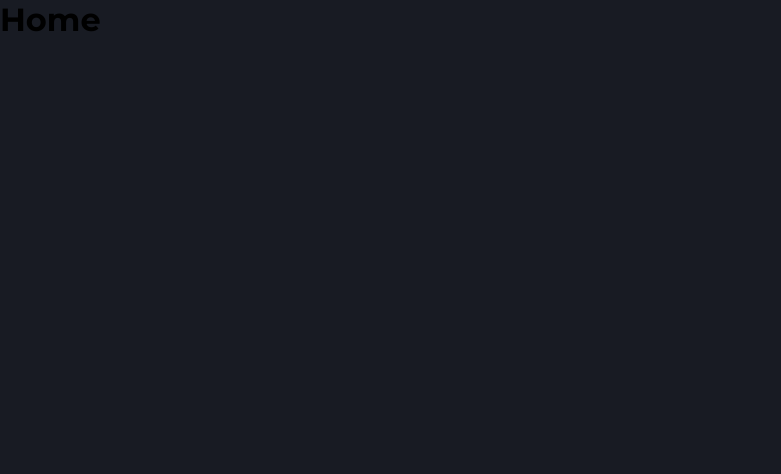
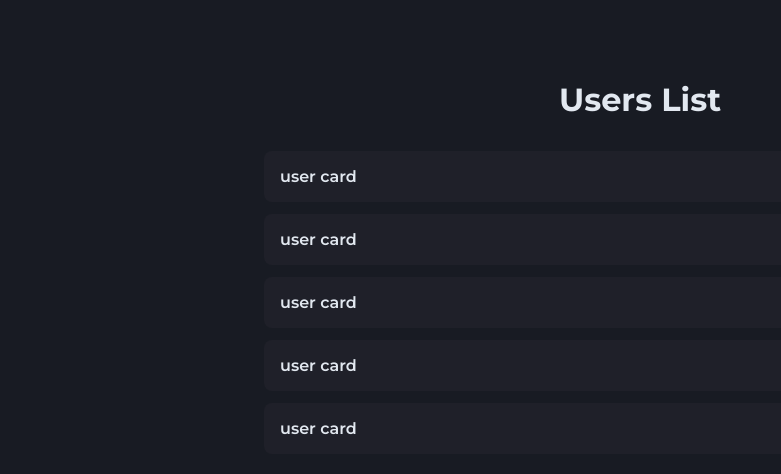
Before and after one commit to Hybrid-Development/test-hiring, a React (Create React App) app in the folder estagio_react/: page / in a window 1280 px wide. Shown: the top 474 px of the page, without its empty margins (0-781 px from the left). Built offline with nearby package versions, Linux system fonts and the light colour scheme.

Commit message:
implementing user list

```diff
--- a/estagio_react/src/assets/styles/global.ts
+++ b/estagio_react/src/assets/styles/global.ts
@@ -12,11 +12,17 @@ export default createGlobalStyle`
     background: ${({ theme }) => theme.colors.background};
   }
 
-  body, button, input {
+  body, button, input, a {
     font-family: 'Montserrat', sans-serif;
+    font-family: 1rem;
+    color: ${({ theme }) => theme.colors.text.primary};
   }
 
   button, a {
     cursor: pointer;
   }
+
+  a {
+    text-decoration: none;
+  }
 `;
--- a/estagio_react/src/assets/styles/themes/default.ts
+++ b/estagio_react/src/assets/styles/themes/default.ts
@@ -1,5 +1,11 @@
 export default {
   colors: {
     background: '#181B23',
+    text: {
+      primary: '#E2E8F0',
+    },
+    primary: {
+      main: '#1F2029',
+    },
   },
 };
--- /dev/null
+++ b/estagio_react/src/components/UserCard/index.tsx
@@ -0,0 +1,9 @@
+import * as S from './styles';
+
+export function UserCard() {
+  return (
+    <S.Container>
+      <p>user card</p>
+    </S.Container>
+  );
+}
--- /dev/null
+++ b/estagio_react/src/components/UserCard/styles.ts
@@ -0,0 +1,9 @@
+import styled from 'styled-components';
+
+export const Container = styled.div`
+  background: ${({ theme }) => theme.colors.primary.main};
+  padding: 1rem;
+
+  font-weight: 600;
+  border-radius: 8px;
+`;
--- a/estagio_react/src/pages/ Home/index.tsx
+++ b/estagio_react/src/pages/ Home/index.tsx
@@ -1,5 +1,25 @@
+import { Link } from 'react-router-dom';
+import { UserCard } from '../../components/UserCard';
+import * as S from './styles';
+
 export function Home() {
   return (
-    <h1>Home</h1>
+    <S.Container>
+      <S.Wrapper>
+        <S.Header>
+          <h1>Users List</h1>
+        </S.Header>
+
+        <S.UsersList>
+          {[...new Array(5)].map(() => (
+            <S.UserCardWrapper>
+              <Link to="/user/">
+                <UserCard />
+              </Link>
+            </S.UserCardWrapper>
+          ))}
+        </S.UsersList>
+      </S.Wrapper>
+    </S.Container>
   );
 }
--- /dev/null
+++ b/estagio_react/src/pages/ Home/styles.ts
@@ -0,0 +1,30 @@
+import styled from 'styled-components';
+
+export const Container = styled.div`
+  width: 100%;
+  padding: 0 1rem;
+`;
+
+export const Wrapper = styled.div`
+  max-width: 752px;
+  width: 100%;
+  margin: 0 auto;
+  margin-top: 5rem;
+`;
+
+export const Header = styled.div`
+  width: 100%;
+  display: flex;
+  justify-content: center;
+`;
+
+export const UsersList = styled.div`
+  width: 100%;
+  margin-top: 2rem;
+`;
+
+export const UserCardWrapper = styled.div`
+  & + & {
+    margin-top: 0.75rem;
+  }
+`;
```
Also changed, not shown: estagio_react/.eslintrc.json.
